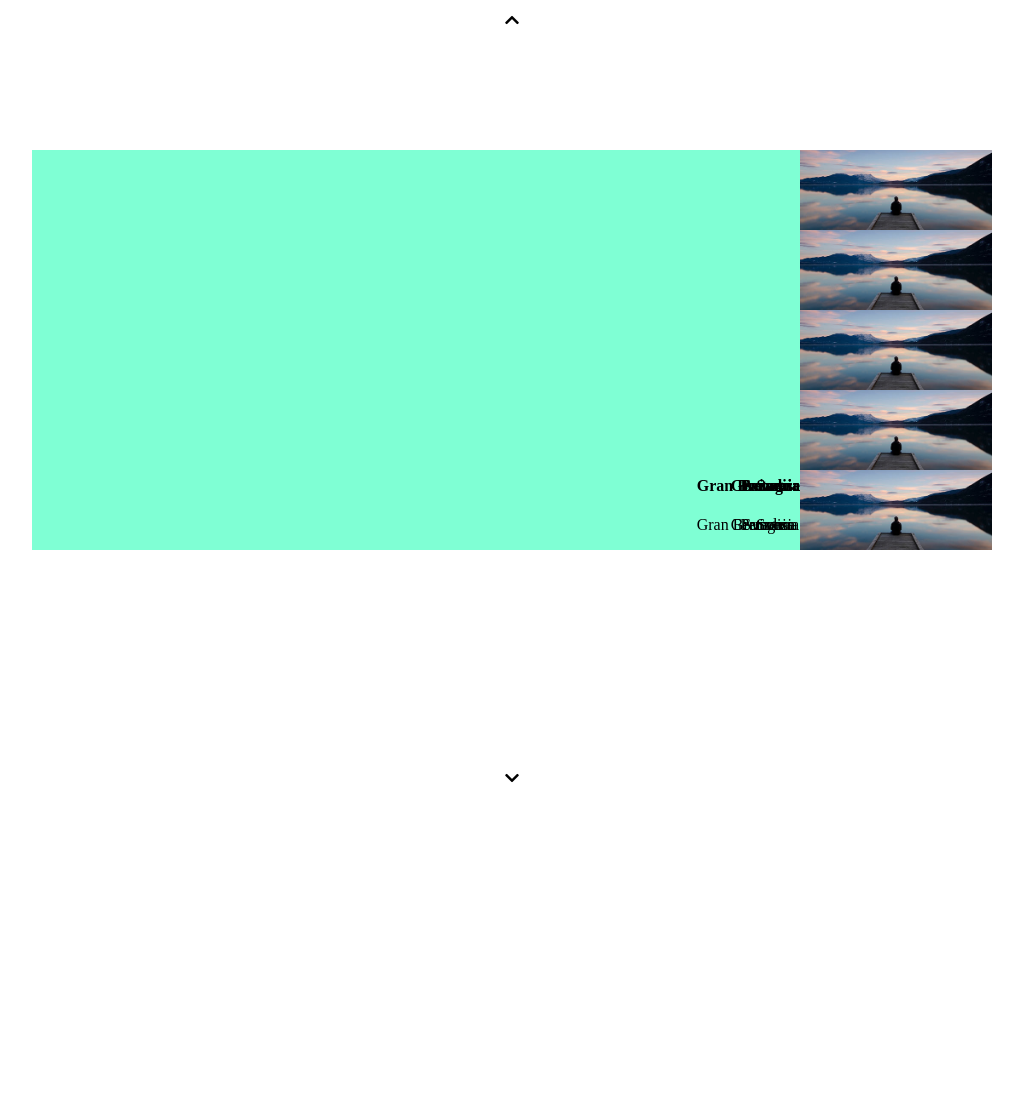
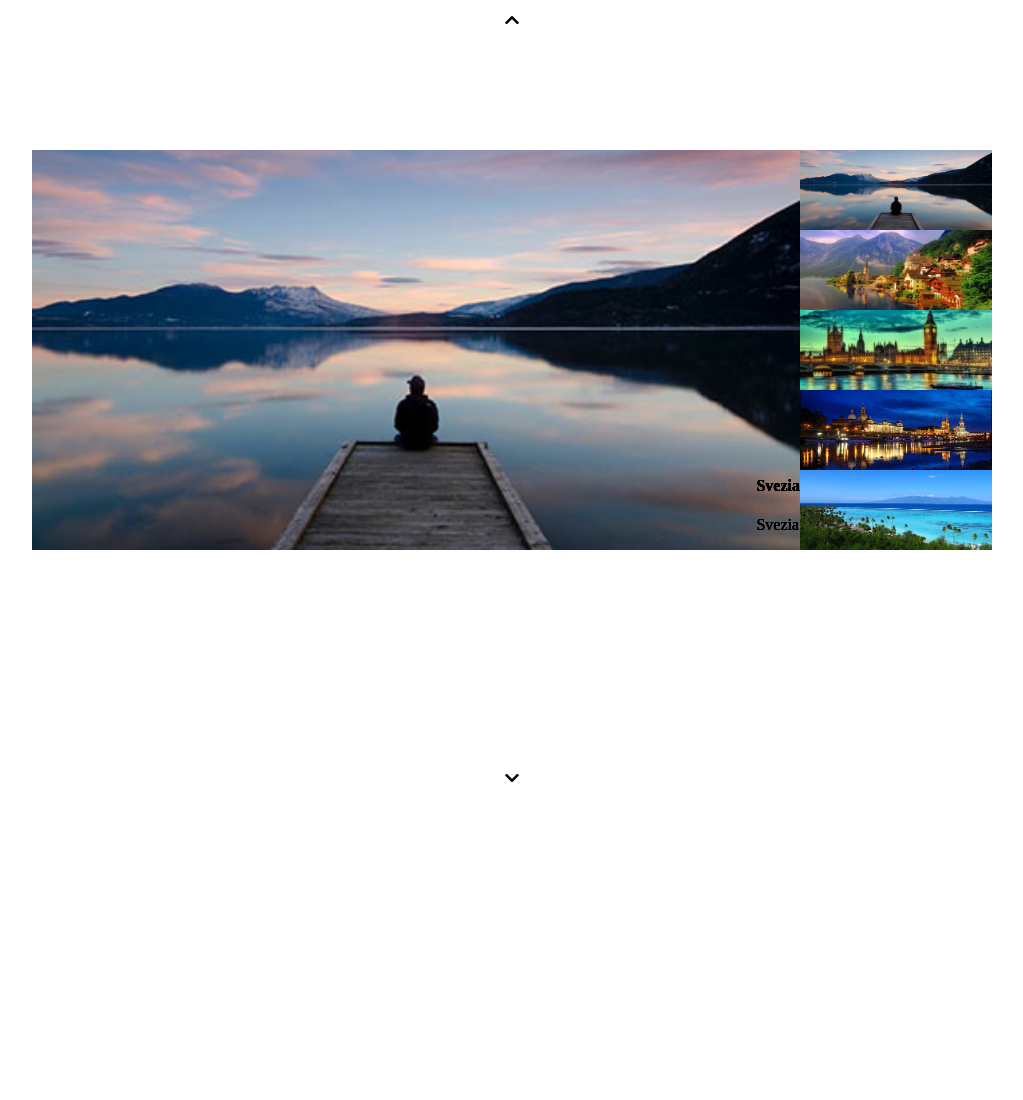
Before and after one commit to EddieFreedome/vue-slider, a plain HTML site: page index.html in a window 1280 px wide. Shown: the top 1100 px of the page, without its empty margins (128-1151 px from the left). Drawn offline with nearby package versions, Linux system fonts and the light colour scheme.

Commit message:
piccole correzioni: da ottimizzare

```diff
--- a/index.html
+++ b/index.html
@@ -19,10 +19,10 @@
             <!-- Sezione SX -->
             <div class="blocco-sinistra col-4 p-relative">
                 <div class="contenitore-immagine" v-for="image, i in imgList" :class="i === currentActiveImg ? 'display' : ' '" >
-                    <img :src="image.url" class="p-absolute"alt="">
+                    <img :src="imgList[currentActiveImg].url" class="p-absolute" :class="i === currentActiveImg ? 'display' : ' '" alt="">
                     <div class="text-container p-absolute">
-                        <h4 class="titolo-immagine">{{image.titolo}}</h4>
-                        <p class="descrizione-immagine">{{image.descrizione}}</p>
+                        <h4 class="titolo-immagine">{{imgList[currentActiveImg].titolo}}</h4>
+                        <p class="descrizione-immagine">{{imgList[currentActiveImg].descrizione}}</p>
                     </div>
                 </div>
             </div>
@@ -33,11 +33,9 @@
             <!-- Sezione di DX -->
             <div class="blocco-destra col-1">
                 <ul class="lista-verticale d-flex">
-                    <li><img src="img/01.jpg" alt=""></li>
-                    <li><img src="img/01.jpg" alt=""></li>
-                    <li><img src="img/01.jpg" alt=""></li>
-                    <li><img src="img/01.jpg" alt=""></li>
-                    <li><img src="img/01.jpg" alt=""></li>
+                    <li v-for="image, i in imgList" :class="i === currentActiveImg ? 'display' : ' '">
+                        <img :src="imgList[i].url" alt="">
+                    </li>
                 </ul>
                 <div class="arrows-container">
                     <div class="arrow-up">
--- a/style.css
+++ b/style.css
@@ -22,6 +22,8 @@
     width: 100%;
     height: 100%;
     object-fit: cover;
+    top: 0;
+    left: 0;
 }
 
 
@@ -49,7 +51,7 @@ ul, li {
     height: 100%;
 }
 
-.blocco-sinistra img {
+.contenitore-immagine img {
     opacity: 0;
 }
 
@@ -102,7 +104,7 @@ ul, li {
     border: 1px solid white;
 }
 
-.display{
+.blocco-sinistra .contenitore-immagine .display{
     opacity: 1;
 }
 
```
